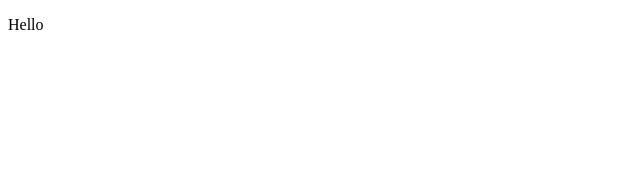
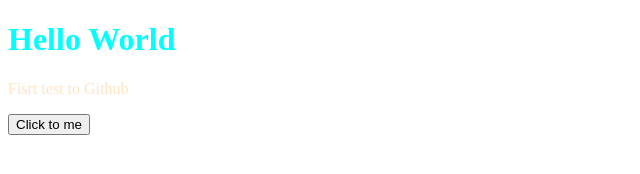
Before and after one commit to NhatDo2002/Lab04, a plain HTML site: page index.html in a window 1280 px wide. Shown: the whole page, without its empty margins (0-640 px from the left). Drawn offline with Linux system fonts and the light colour scheme.

Commit message:
Change something

```diff
--- a/index.html
+++ b/index.html
@@ -5,8 +5,12 @@
     <meta http-equiv="X-UA-Compatible" content="IE=edge">
     <meta name="viewport" content="width=device-width, initial-scale=1.0">
     <title>Document</title>
+    <link rel = "stylesheet" href = "style.css">
 </head>
 <body>
-    <p>Hello</p>
+    <h1>Hello World</h1>
+    <p>Fisrt test to Github</p>
+    <button id = "btn">Click to me</button>
+    <script src="main.js"></script>
 </body>
 </html>
--- /dev/null
+++ b/main.js
@@ -0,0 +1,4 @@
+let btn = document.getElementById("btn")
+btn.addEventListener('click', () =>{
+    alert("Okey")
+})
--- /dev/null
+++ b/style.css
@@ -0,0 +1,9 @@
+h1{
+    color:aqua
+
+}
+p{
+    color: bisque;
+    text-transform: capitalize;
+    text-transform: inherit;
+}
```
